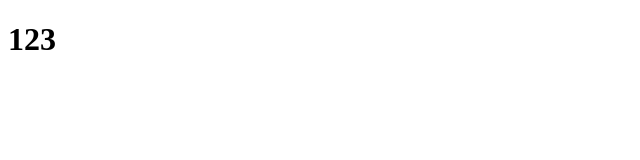
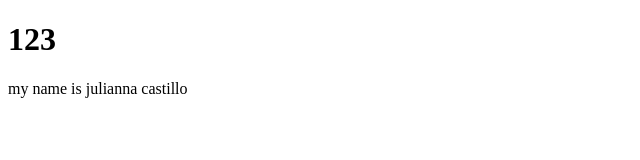
Before and after one commit to liaacastillo/github-pages, a plain HTML site: page index.html in a window 1280 px wide. Shown: the whole page, without its empty margins (0-640 px from the left). Drawn offline with Linux system fonts and the light colour scheme.

Commit message:
Update index.html

```diff
--- a/index.html
+++ b/index.html
@@ -2,3 +2,6 @@
 <h1>
     123
 </h1>
+<body>
+    <p>my name is julianna castillo</p>
+</body>
```
